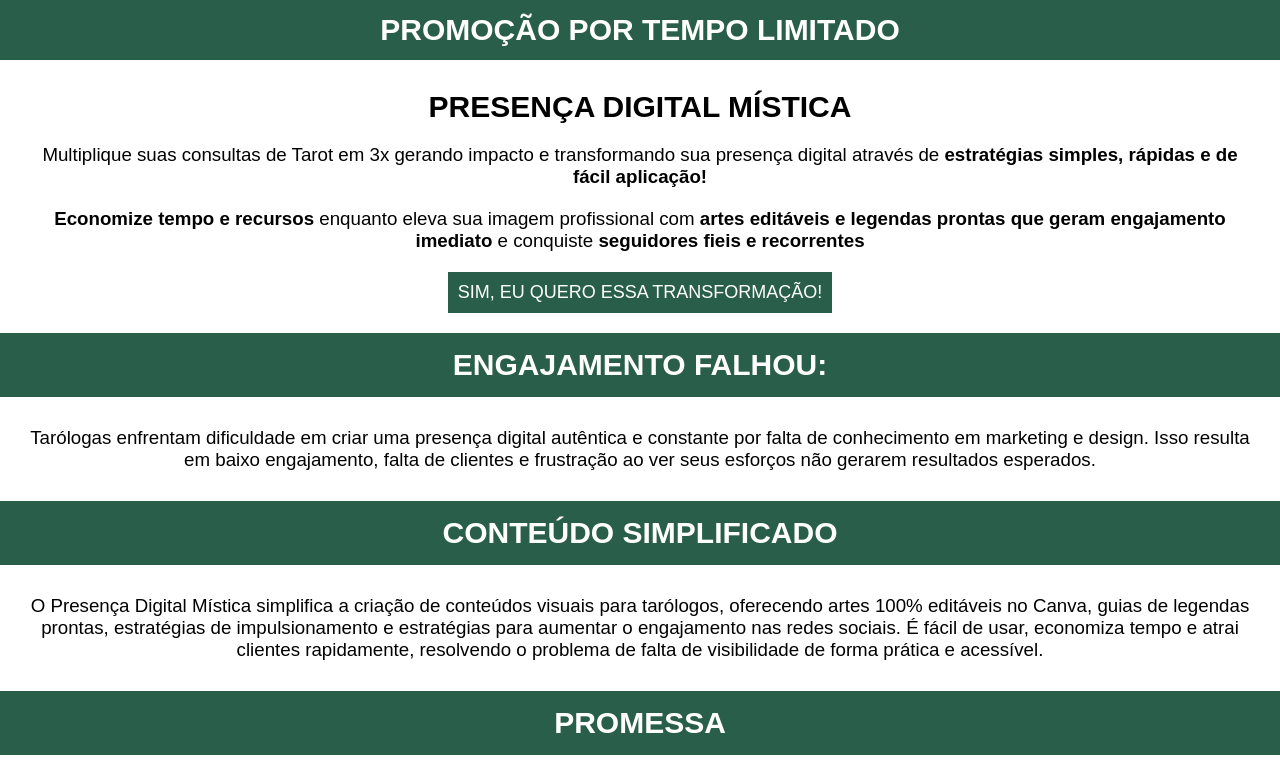
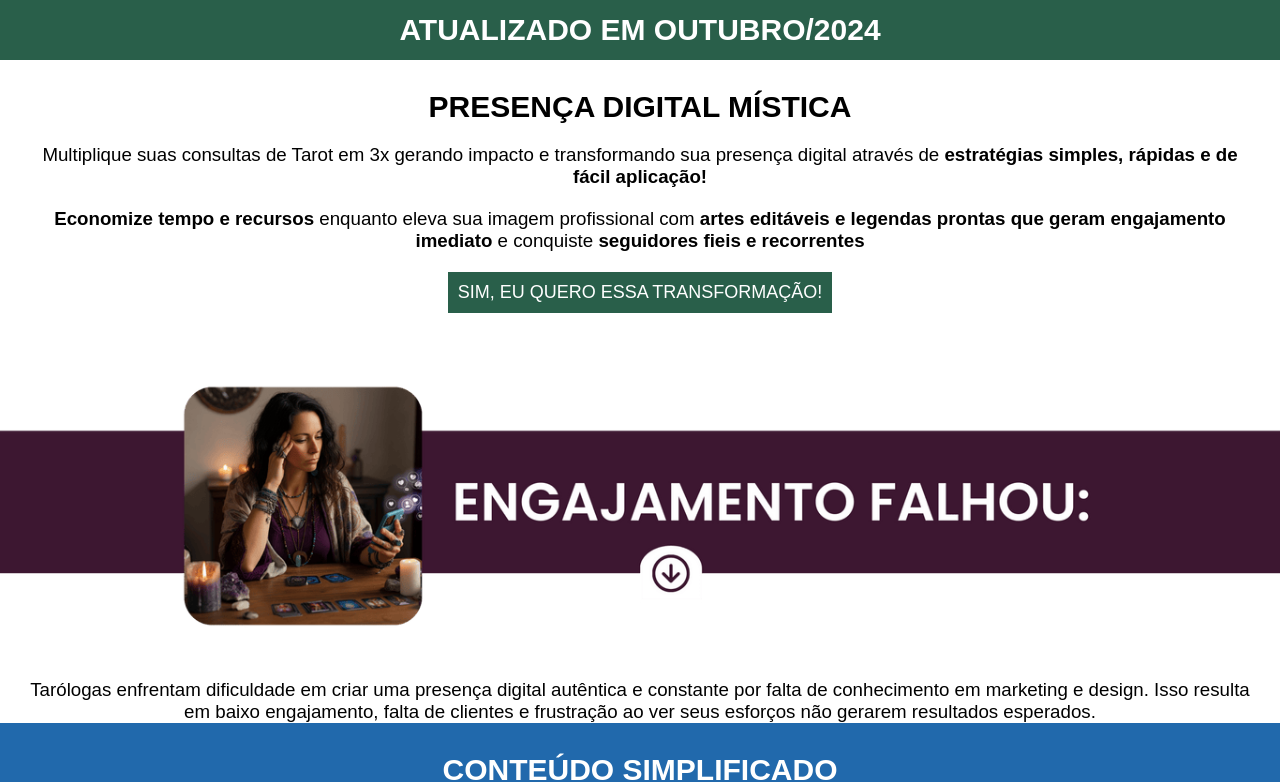
Before and after one commit to JuniorCesarMarques/landing-pages, a website with bundled scripts: page tarot-verde.html in a window 1280 px wide. Shown: the top 782 px of the page. Built offline with nearby package versions, Linux system fonts and the light colour scheme.

Commit message:
Banner roxo pronto

```diff
--- a/css/styles.css
+++ b/css/styles.css
@@ -91,18 +91,32 @@ h3 {
   color: white;
 }
 
+
 /* Problema */
+
+#problem h2 {
+  background: #3d1731;
+}
+
+#problem img {
+  display: block;
+  margin: 0 auto;
+  width: 100%;
+}
+
 .info-container {
   text-align: center;
-}
-.info-container h3 {
-  margin: 30px;
 }
 
 .info-container h2 {
   color: white;
   background: #295f4a;
-  padding: 15px 0;
+  padding: 30px 0;
+}
+
+/* Solução */
+#solution h2 {
+  background: #2169ac;
 }
 
 /* Visual bulletpoints */
--- a/scripts/scripts.js
+++ b/scripts/scripts.js
@@ -51,7 +51,7 @@ class PopupNotification {
   constructor(names, intervalFirst, intervalNext) {
     this.names = names;
     this.intervalFirst = intervalFirst; // Tempo antes do primeiro popup
-    this.intervalNext = intervalNext;   // Intervalo entre os próximos popups
+    this.intervalNext = intervalNext; // Intervalo entre os próximos popups
     this.popupElement = null;
     this.timer = null;
   }
@@ -74,16 +74,16 @@ class PopupNotification {
     const message = `${name} acabou de comprar!`;
 
     // Cria o elemento do pop-up
-    this.popupElement = document.createElement('div');
-    this.popupElement.classList.add('popup-notification');
+    this.popupElement = document.createElement("div");
+    this.popupElement.classList.add("popup-notification");
 
     // Adiciona o ícone antes do texto
-    const iconElement = document.createElement('span');
-    iconElement.classList.add('material-symbols-outlined');
-    iconElement.textContent = 'new_releases';
+    const iconElement = document.createElement("span");
+    iconElement.classList.add("material-symbols-outlined");
+    iconElement.textContent = "new_releases";
 
     // Cria o conteúdo do texto
-    const textElement = document.createElement('span');
+    const textElement = document.createElement("span");
     textElement.textContent = message;
 
     // Adiciona o ícone e o texto ao pop-up
@@ -119,7 +119,16 @@ class PopupNotification {
 }
 
 // Array de nomes
-const names = ['Ana terapeuta', 'Sonia', 'Maria', 'Priscila', 'Carla', 'Fernanda', 'Verônica', 'Bruna'];
+const names = [
+  "Ana terapeuta",
+  "Sonia",
+  "Maria",
+  "Priscila",
+  "Carla",
+  "Fernanda",
+  "Verônica",
+  "Bruna",
+];
 
 // Exemplo de uso:
 const popup = new PopupNotification(names, 10000, 20000); // Primeiro após 10 seg, próximos a cada 20 seg
@@ -139,15 +148,15 @@ class CountdownTimer {
 
   // Cria os elementos HTML para a contagem e a data
   createElements() {
-    this.countdownElement = document.createElement('div');
-    this.countdownElement.className = 'countdown';
+    this.countdownElement = document.createElement("div");
+    this.countdownElement.className = "countdown";
 
-    this.timeElement = document.createElement('span');
-    this.timeElement.className = 'time';
+    this.timeElement = document.createElement("span");
+    this.timeElement.className = "time";
     this.countdownElement.appendChild(this.timeElement);
 
-    this.dateElement = document.createElement('span');
-    this.dateElement.className = 'date';
+    this.dateElement = document.createElement("span");
+    this.dateElement.className = "date";
     this.countdownElement.appendChild(this.dateElement);
 
     this.container.appendChild(this.countdownElement);
@@ -157,14 +166,24 @@ class CountdownTimer {
   formatTime(seconds) {
     const minutes = Math.floor(seconds / 60);
     const remainingSeconds = seconds % 60;
-    return `${String(minutes).padStart(2, '0')}:${String(remainingSeconds).padStart(2, '0')}`;
+    return `${String(minutes).padStart(2, "0")}:${String(
+      remainingSeconds
+    ).padStart(2, "0")}`;
   }
 
   // Atualiza a data atual
   updateCurrentDate() {
     const currentDate = new Date();
-    const options = { weekday: 'long', year: 'numeric', month: 'long', day: 'numeric' };
-    this.dateElement.textContent = currentDate.toLocaleDateString('pt-BR', options);
+    const options = {
+      weekday: "long",
+      year: "numeric",
+      month: "long",
+      day: "numeric",
+    };
+    this.dateElement.textContent = currentDate.toLocaleDateString(
+      "pt-BR",
+      options
+    );
   }
 
   // Inicia a contagem regressiva
@@ -183,4 +202,32 @@ class CountdownTimer {
 }
 
 // Inicializa a contagem regressiva com 14 minutos e 47 segundos
-const countdown = new CountdownTimer('countdown-container', 14 * 60 + 47);
+const countdown = new CountdownTimer("countdown-container", 14 * 60 + 47);
+
+
+
+// Data
+const months = [
+  "Janeiro",
+  "Fevereiro",
+  "Março",
+  "Abril",
+  "Maio",
+  "Junho",
+  "Julho",
+  "Agosto",
+  "Setembro",
+  "Outubro",
+  "Novembro",
+  "Dezembro",
+];
+
+const fullDate = new Date();
+const year = fullDate.getFullYear();
+const index = fullDate.getMonth();
+const month = months[index];
+const header = document.querySelector('#header h2');
+
+header.textContent = `${header.textContent} ${month}/${year}`
+
+// ---------------------- // --------------------------- // -------------
--- a/tarot-verde.html
+++ b/tarot-verde.html
@@ -15,7 +15,7 @@
   <body>
     <!-- Header -->
     <header id="header">
-      <h2>Promoção por tempo limitado</h2>
+      <h2>Atualizado em</h2>
     </header>
     <!-- Headline Section -->
     <section id="headline-section">
@@ -39,8 +39,17 @@
     <button class="buy-button">Sim, eu quero essa transformação!</button>
     <!-- Problema -->
     <section id="problem">
+      <picture>
+        <!-- Imagem para telas com largura de até 768px -->
+        <source media="(max-width: 768px)" srcset="./assets/purple-section/purple-banner-mobile.png">
+
+        <!-- Imagem para telas com largura acima de 768px -->
+        <source media="(min-width: 769px)" srcset="/assets/purple-section/purple-banner.png">
+
+        <!-- Fallback caso as media queries não funcionem -->
+        <img src="imagem-padrao.jpg" alt="Imagem condicional">
+      </picture>
       <div class="info-container">
-        <h2>Engajamento falhou:</h2>
         <h3>
           Tarólogas enfrentam dificuldade em criar uma presença digital
           autêntica e constante por falta de conhecimento em marketing e design.
@@ -151,10 +160,10 @@
       </h3>
       <picture>
         <!-- Imagem para telas com largura de até 768px -->
-        <source media="(max-width: 768px)" srcset="./assets/bulletpoints-mobile.png">
+        <source media="(max-width: 768px)" srcset="./assets/bulletpoints/bulletpoints-mobile.png">
 
         <!-- Imagem para telas com largura acima de 768px -->
-        <source media="(min-width: 769px)" srcset="/assets/bulletpoints.png">
+        <source media="(min-width: 769px)" srcset="/assets/bulletpoints/bulletpoints.png">
 
         <!-- Fallback caso as media queries não funcionem -->
         <img src="imagem-padrao.jpg" alt="Imagem condicional">
```
Also changed, not shown: assets/bulletpoints-mobile.png (deleted), assets/bulletpoints/bulletpoints-mobile.png (added), assets/bulletpoints/bulletpoints.png (renamed from assets/bulletpoints.png), assets/purple-section/purple-banner-mobile.png (added), assets/purple-section/purple-banner.png (added).
